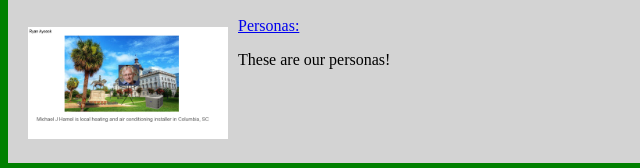
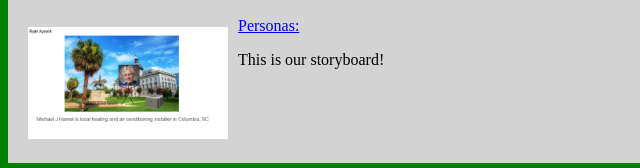
Before and after one commit to RAYCOCK1/RAYCOCK1.github.io, a plain HTML site: page index.html in a window 1280 px wide. Shown: the part 860-1028 px from the top of the page, 0-640 px from the left. Drawn offline with Linux system fonts and the light colour scheme.

Commit message:
Update index.html

```diff
--- a/index.html
+++ b/index.html
@@ -37,7 +37,7 @@
             <a href="files/Storyboard.pdf"><img src="images/Storyboard1024_9.jpg"></a>
             <section class = "ass-details">
                 <a href="files/Storyboard.pdf"><h> Personas: </h></a>
-                <p> These are our personas! </p>
+                <p> This is our storyboard! </p>
             </section>
         </section>
     </body>
```
